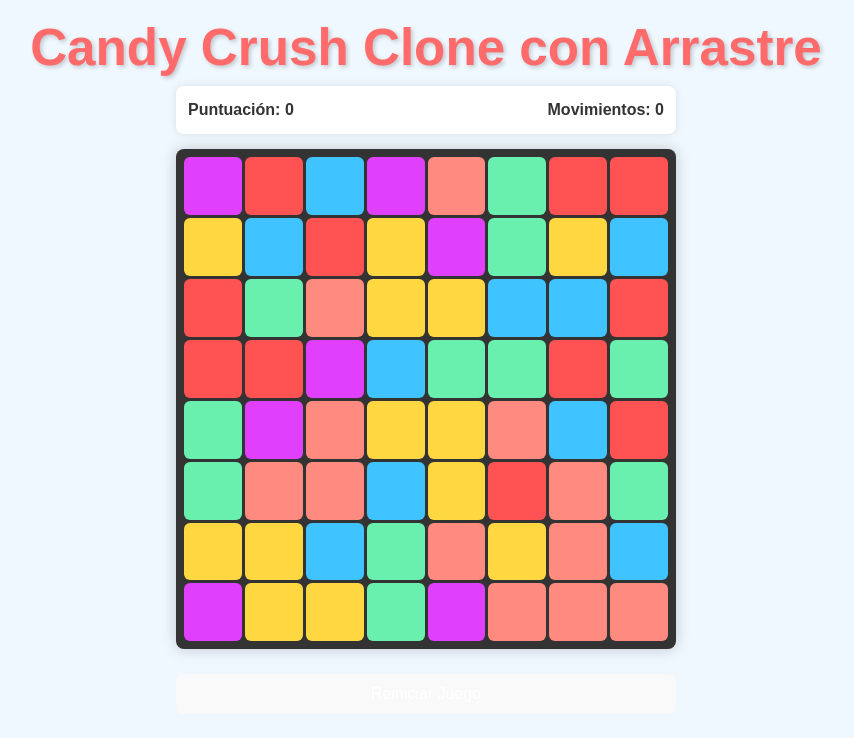
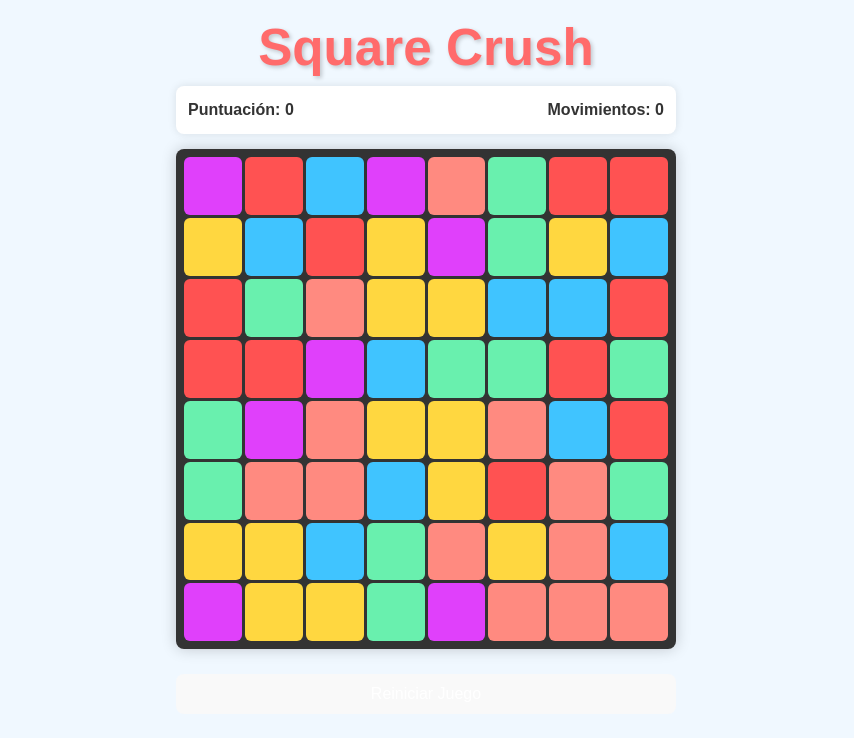
Before and after one commit to JoseGrass/actividadCapacitor, a website built with Vite: page proyecto/index.html in a window 1280 px wide. Shown: the whole page, without its empty margins (214-1068 px from the left). Built offline with nearby package versions, Linux system fonts and the light colour scheme.

Commit message:
cambio name

```diff
--- a/proyecto/index.html
+++ b/proyecto/index.html
@@ -158,7 +158,7 @@
     </style>
 </head>
 <body>
-    <h1>Candy Crush Clone con Arrastre</h1>
+    <h1>Square Crush</h1>
 
     <div class="game-container">
         <div class="score-panel">
```
